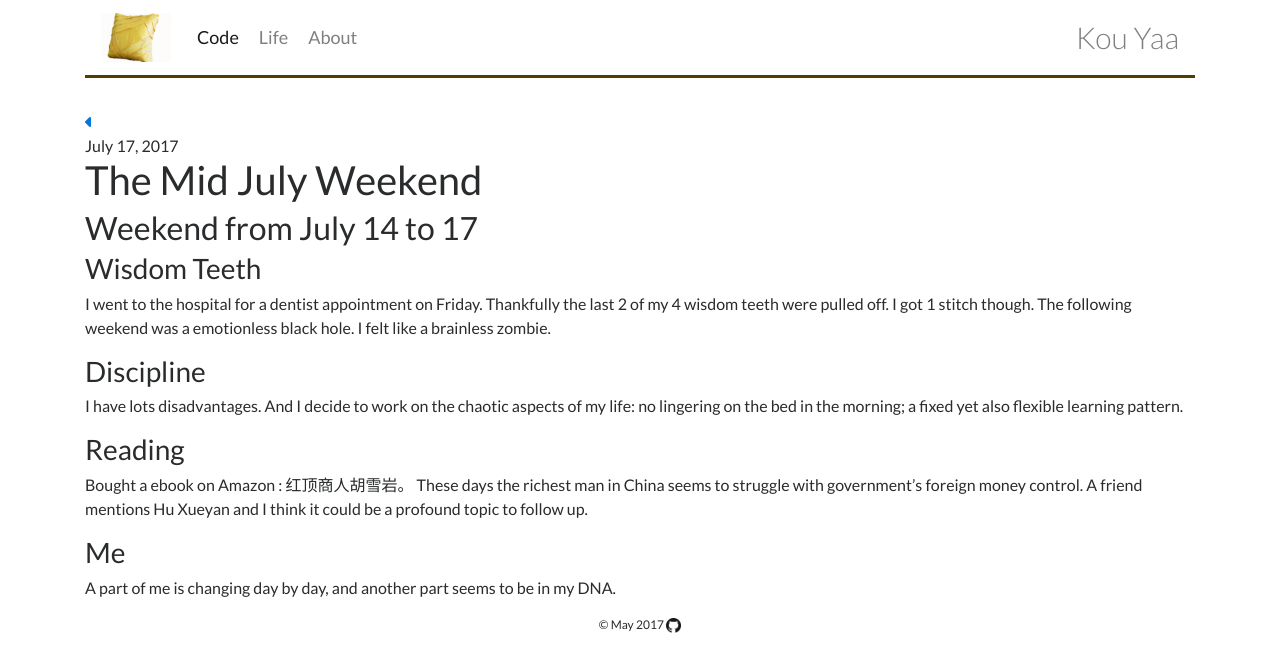
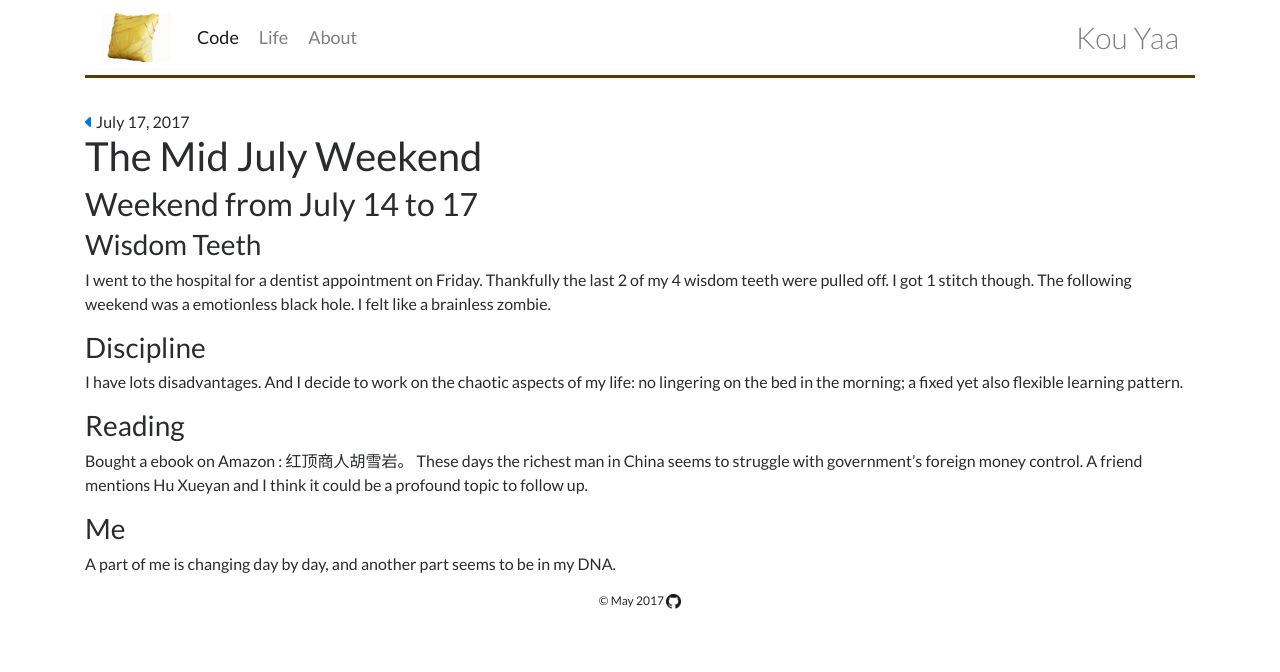
Before and after one commit to yinkouya/yinkouya.github.io, a Jekyll site: the page built from _posts/2017-07-17-The-Mid-July-Weekend.md, in a window 1280 px wide. Shown: the top 672 px of the page. Built offline with Jekyll 4.4.1, drawn with Linux system fonts in a browser that asks for light colours; nearby versions of some CDN libraries; our own code applies the rules of GitHub Pages for plain Markdown files; a script that is not in the unit is left out.

Commit message:
Update post.html

```diff
--- a/_layouts/post.html
+++ b/_layouts/post.html
@@ -4,7 +4,7 @@
 <article role="main">
     <header>
       <a href="{{ site.baseurl }}/" id="home_link"><i class="fa fa-caret-left" aria-hidden="true"></i></a>
-      <div class="article-date">{{ page.date | date:"%B %d, %Y" }}</div>
+      <span class="article-date">{{ page.date | date:"%B %d, %Y" }}</span>
       <h1>{{ page.title }}</h1>
     </header>
 
```
